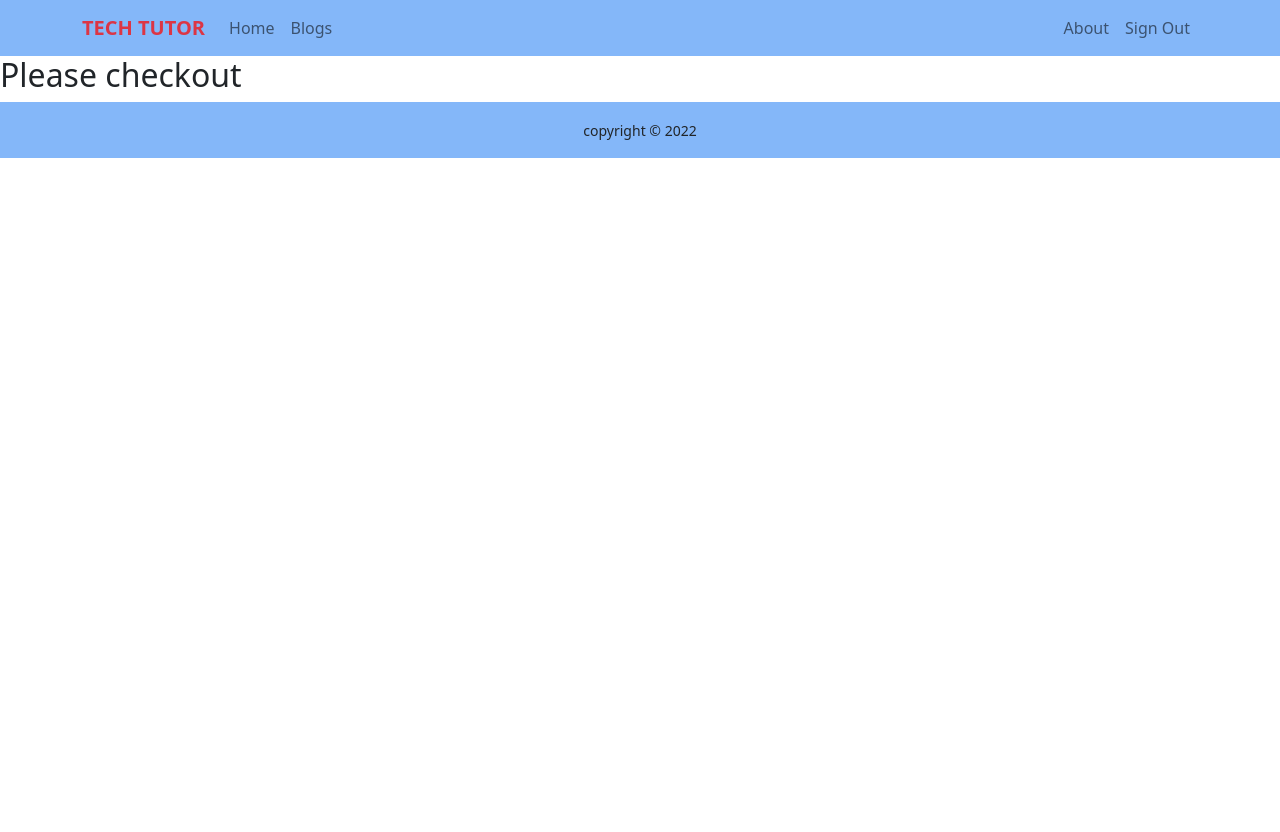
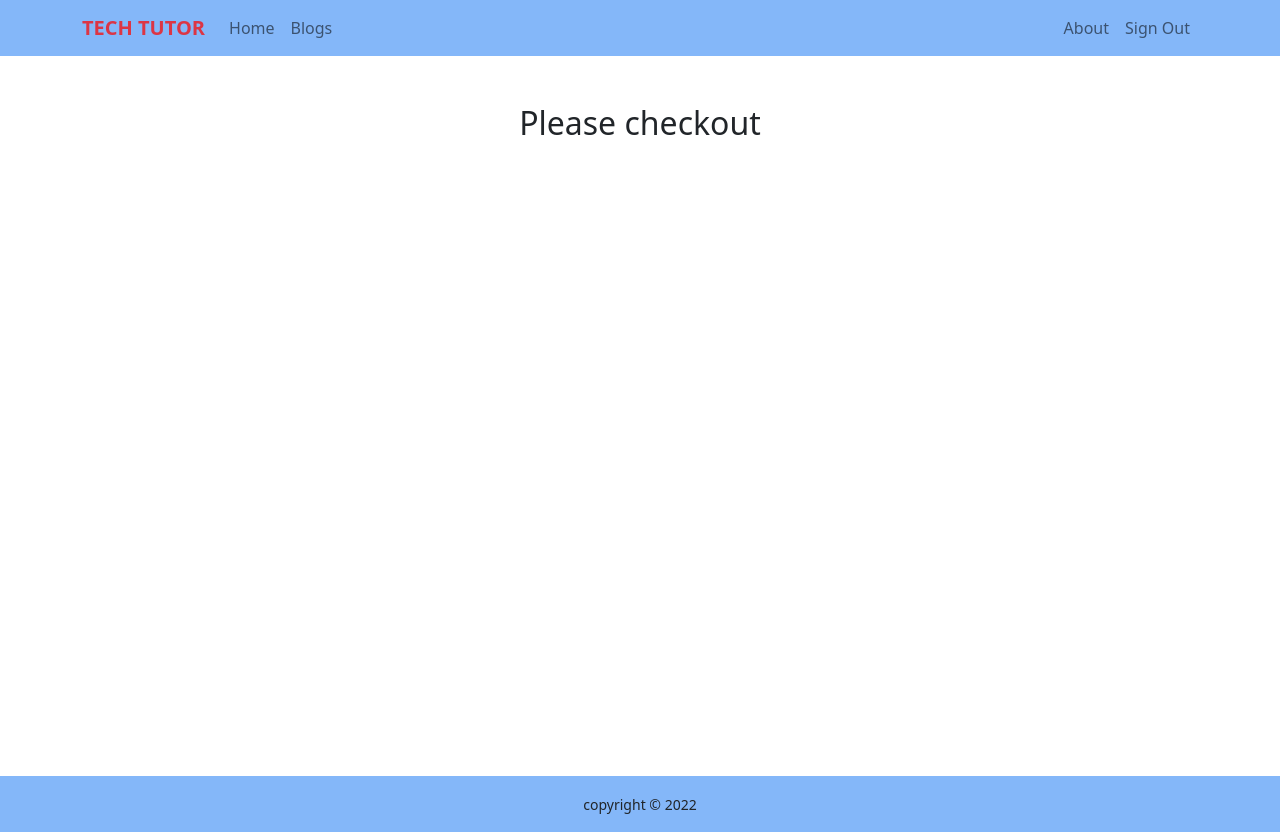
Before and after one commit to rayhan1650/tech-tutor, a React (Create React App) app: page /checkout in a window 1280 px wide. Before the commit the page ends 800 px from the top, so only its background shows below. Built offline with nearby package versions, Linux system fonts and the light colour scheme; no server answers; sample sign-in values are in the browser's storage.

Commit message:
bug fixed

```diff
--- a/src/Pages/Checkout/Checkout.js
+++ b/src/Pages/Checkout/Checkout.js
@@ -2,8 +2,8 @@ import React from "react";
 
 const Checkout = () => {
   return (
-    <div>
-      <h2>Please checkout</h2>
+    <div className="my-about-style">
+      <h2 className="text-center mt-5">Please checkout</h2>
     </div>
   );
 };
--- a/src/Pages/Home/Home/Home.css
+++ b/src/Pages/Home/Home/Home.css
@@ -3,6 +3,7 @@
   background-size: 100%;
   background-position: center;
   background-repeat: no-repeat;
+  background-size: cover;
 }
 
 .my-banner h1 {
--- a/src/Pages/Home/Home/Home.js
+++ b/src/Pages/Home/Home/Home.js
@@ -6,16 +6,18 @@ import Services from "../Services/Services";
 const Home = () => {
   return (
     <div>
+      {/* banner part  */}
       <div
-        className="my-banner d-flex justify-content-center align-items-center img-fluid"
+        className="my-banner d-flex justify-content-center align-items-center img-fluid "
         style={{ backgroundImage: `url("Cover.jpg")` }}
       >
         <h1 className="text-white fw-bold">
           LEARN NEW THINGS <br /> IN COMFORT OF YOUR HOME
         </h1>
       </div>
-
+      {/* courses as services  */}
       <Services />
+      {/* extra part  */}
       <Feedbacks />
     </div>
   );
--- a/src/Pages/Home/Service/Service.js
+++ b/src/Pages/Home/Service/Service.js
@@ -3,7 +3,7 @@ import { Link } from "react-router-dom";
 import "./Service.css";
 
 const Service = ({ service }) => {
-  const { name, img, text, price, id } = service;
+  const { name, img, text, price } = service;
   return (
     <div className="col">
       <div className="card rounded-3 shadow">
@@ -13,7 +13,7 @@ const Service = ({ service }) => {
           <span className="badge bg-success">Price: ${price}</span>
           <p className="card-text my-text-justify my-2">{text}</p>
           <Link to="/checkout">
-            <button className="btn btn-primary mt-3">Proceed Checkout</button>
+            <button className="btn btn-primary mt-3">Buy Now</button>
           </Link>
         </div>
       </div>
--- a/src/Pages/Login/Login/Login.js
+++ b/src/Pages/Login/Login/Login.js
@@ -66,10 +66,12 @@ const Login = () => {
           Login
         </Button>
       </Form>
+      {/* signin error  */}
       {error ? <p className="text-danger">Error: {error.message}</p> : <p></p>}
       <p className="mt-2 my-link">
         New to Tech Tutor? <Link to="/signup">Please SignUp.</Link>{" "}
       </p>
+      {/* reset password error show */}
       {passwordResetError ? (
         <p className="text-danger">Error: {passwordResetError.message}</p>
       ) : (
--- a/src/Pages/Login/SignUp/SignUp.js
+++ b/src/Pages/Login/SignUp/SignUp.js
@@ -11,7 +11,7 @@ const SignUp = () => {
   const passwordRef = useRef("");
   const confirmPasswordRef = useRef("");
   const [passwordError, setPasswordError] = useState("");
-  const [createUserWithEmailAndPassword, user, loading, error] =
+  const [createUserWithEmailAndPassword, user, loading] =
     useCreateUserWithEmailAndPassword(auth, { sendEmailVerification: true });
   const navigate = useNavigate();
 
--- a/src/Pages/Shared/Header/Header.js
+++ b/src/Pages/Shared/Header/Header.js
@@ -34,6 +34,7 @@ const Header = () => {
               <Nav.Link as={Link} to="/about">
                 About
               </Nav.Link>
+              {/* toggle login and sign out  */}
               {user ? (
                 <Nav.Link onClick={() => signOut(auth)} as={Link} to="/login">
                   Sign Out
```
Also changed, not shown: src/Pages/Login/RequireAuth/RequireAuth.js (+1 -8 lines).
